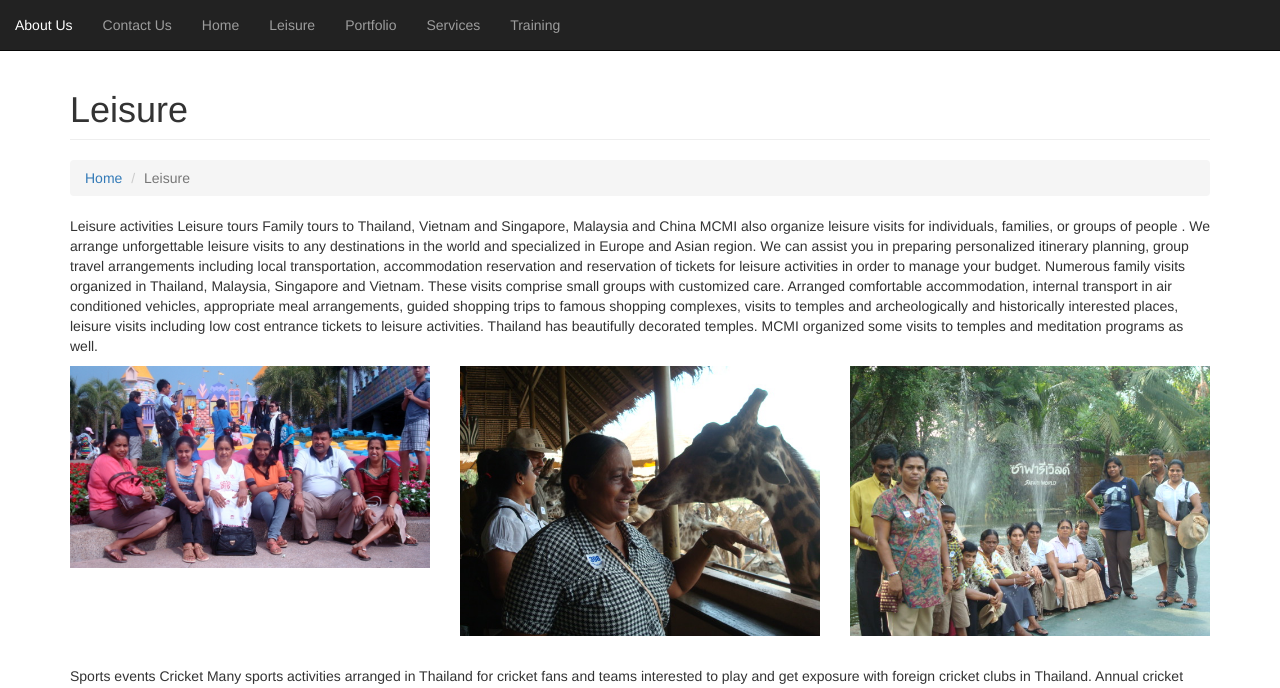
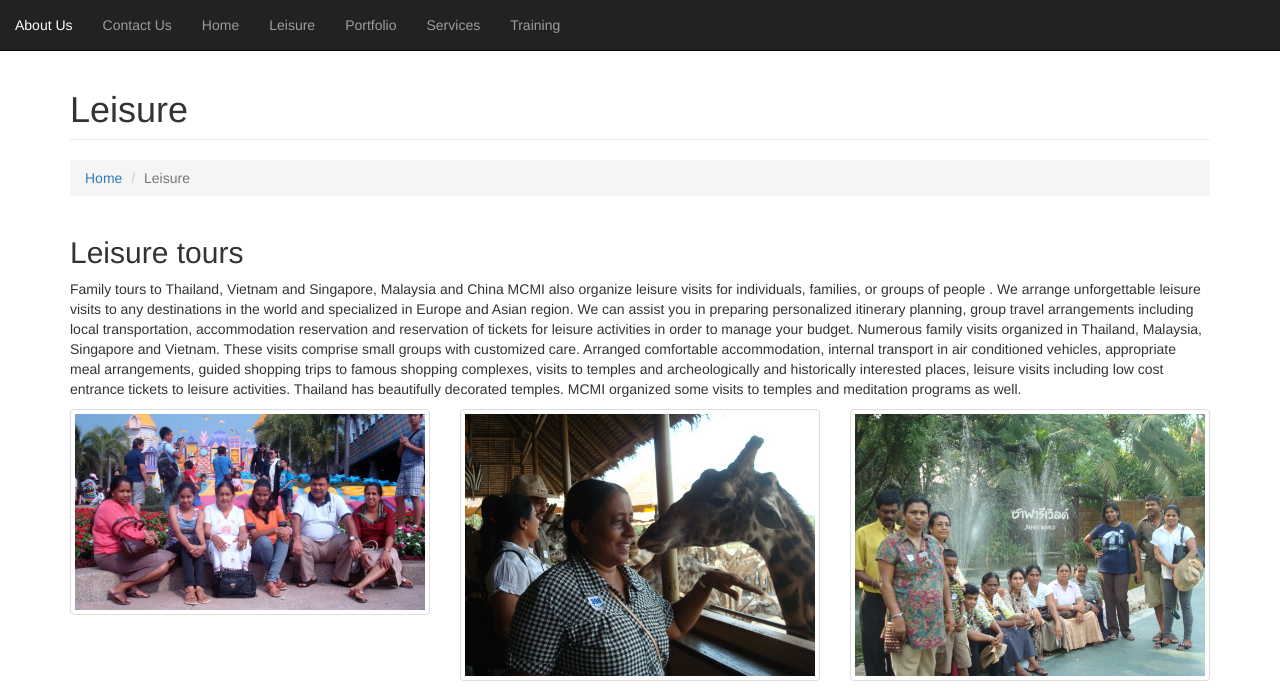
Before and after one commit to beyond2013/mcmi, a Jekyll site: the page built from leisure.html, in a window 1280 px wide and 1400 px high. Shown: the top 688 px of the window. Built offline with Jekyll 4.4.1, drawn with Linux system fonts in a browser that asks for light colours; some of the changed text lies outside the part shown.

Commit message:
leisure photos in place

```diff
--- a/leisure.html
+++ b/leisure.html
@@ -2,9 +2,10 @@
 layout: default
 title: Leisure
 ---
-<p>
-Leisure activities
-Leisure tours
+<div class="row">
+<div class="col-lg-12">
+<p class="lead">
+<h2>Leisure tours </h2>
 Family tours  to Thailand, Vietnam and Singapore, Malaysia and China
 MCMI also organize leisure visits for individuals, families, or groups of people
 . We arrange unforgettable leisure visits to any destinations in the world and
@@ -22,11 +23,14 @@ visits including low cost entrance tickets to leisure activities.
 
 Thailand has beautifully decorated temples. MCMI organized some visits to
 temples and meditation programs as well.
+</p>
+</div> <!-- col-lg-12 -->
+</div> <!-- row -->
 <div class="row">
 <div class="col-md-4 col-sm-6">
 <figure>
     <a href="{{site.baseurl}}/assets/images/leisure1.jpg">
-	   <img class="img-responsive img-portfolio img-hover" src="{{site.baseurl}}/assets/images/leisure1.jpg" alt="leisure trip image 1"/>
+	   <img class="img-responsive img-thumbnail img-hover" src="{{site.baseurl}}/assets/images/leisure1.jpg" alt="leisure trip image 1"/>
 	  <!-- <figcaption> Have to place a description of the pic here.</figcaption> -->
 	  </a>
 </figure>
@@ -34,7 +38,7 @@ temples and meditation programs as well.
 <div class="col-md-4 col-sm-6">
 <figure>
     <a href="{{site.baseurl}}/assets/images/leisure2.jpg">
-	   <img class="img-responsive img-portfolio img-hover" src="{{site.baseurl}}/assets/images/leisure2.jpg" alt="leisure trip image 2"/>
+	   <img class="img-responsive img-thumbnail img-hover" src="{{site.baseurl}}/assets/images/leisure2.jpg" alt="leisure trip image 2"/>
 	  <!-- <figcaption> Have to place a description of the pic here.</figcaption> -->
 	  </a>
 </figure>
@@ -42,14 +46,17 @@ temples and meditation programs as well.
 <div class="col-md-4 col-sm-6">
 <figure>
     <a href="{{site.baseurl}}/assets/images/leisure3.jpg">
-	   <img class="img-responsive img-portfolio img-hover" src="{{site.baseurl}}/assets/images/leisure3.jpg" alt="leisure trip image 3"/>
+	   <img class="img-responsive img-thumbnail img-hover" src="{{site.baseurl}}/assets/images/leisure3.jpg" alt="leisure trip image 3"/>
 	  <!-- <figcaption> Have to place a description of the pic here.</figcaption> -->
 	  </a>
 </figure>
 </div> <!-- col -->
 </div> <!-- row -->
-Sports events
-Cricket
+<div class="row">
+<div class="col-lg-12">
+<h2> Sports events </h2>
+<p class="lead">
+<h3> Cricket </h3>
 Many sports activities arranged in Thailand for cricket fans and teams
 interested to play and get exposure with foreign cricket clubs in Thailand.
 Annual cricket tournaments and friendly matches organized in Thailand for
@@ -58,11 +65,14 @@ blend with sports, leisure and shopping tours.
 Anuradhapura district cricket club visit to Bangkok in 2012
 SLN men’s cricket team visit to Bangkok in 2013/2014
 SLN women’s cricket team visit to Bangkok in 2014
+</p>
+</div> <!-- col -->
+</div> <!-- row -->
 <div class="row">
 <div class="col-md-4 col-sm-6">
 <figure>
     <a href="{{site.baseurl}}/assets/images/cricket1.jpg">
-	   <img class="img-responsive img-portfolio img-hover" src="{{site.baseurl}}/assets/images/cricket1.jpg" alt="sports event cricket image 1"/>
+	   <img class="img-responsive img-hover img-thumbnail" src="{{site.baseurl}}/assets/images/cricket1.jpg" alt="sports event cricket image 1"/>
 	  <!-- <figcaption> Have to place a description of the pic here.</figcaption> -->
 	  </a>
 </figure>
@@ -70,7 +80,7 @@ SLN women’s cricket team visit to Bangkok in 2014
 <div class="col-md-4 col-sm-6">
 <figure>
     <a href="{{site.baseurl}}/assets/images/cricket2.jpg">
-	   <img class="img-responsive img-portfolio img-hover" src="{{site.baseurl}}/assets/images/cricket2.jpg" alt="sports event cricket image 2"/>
+	   <img class="img-responsive img-thumbnail img-hover" src="{{site.baseurl}}/assets/images/cricket2.jpg" alt="sports event cricket image 2"/>
 	  <!-- <figcaption> Have to place a description of the pic here.</figcaption> -->
 	  </a>
 </figure>
@@ -78,20 +88,45 @@ SLN women’s cricket team visit to Bangkok in 2014
 <div class="col-md-4 col-sm-6">
 <figure>
     <a href="{{site.baseurl}}/assets/images/cricket3.jpg">
-	   <img class="img-responsive img-portfolio img-hover" src="{{site.baseurl}}/assets/images/cricket3.jpg" alt="sports event cricket image 3"/>
+	   <img class="img-responsive img-thumbnail img-hover" src="{{site.baseurl}}/assets/images/cricket3.jpg" alt="sports event cricket image 3"/>
 	  <!-- <figcaption> Have to place a description of the pic here.</figcaption> -->
 	  </a>
 </figure>
 </div> <!-- col -->
 </div> <!-- row -->
-Football
+<div class="row">
+<div class="col-lg-12">
+<p class="lead">
+<h3> Football </h3>
 MCMI organize football matches with some leading sports clubs and played in
 international standard football grounds in Thailand.
 SLN football team visit to Bangkok in 2013
+</p>
+</div> <!-- col -->
+</div> <!-- row -->
+<div class="row">
+<div class="col-md-4 col-sm-6">
 <figure>
-	<img src="{{site.baseurl}}/assets/images/football1.jpg"/>
-	<!-- <figcaption> Have to place a description of the pic here.</figcaption> -->
+    <a href="{{site.baseurl}}/assets/images/football1.jpg">
+	   <img class="img-responsive img-thumbnail img-hover" src="{{site.baseurl}}/assets/images/football1.jpg" alt="sports event football image 1"/>
+	  <!-- <figcaption> Have to place a description of the pic here.</figcaption> -->
+	  </a>
 </figure>
-Tennis
+</div> <!-- col -->
+<div class="col-md-4 col-sm-6">
+<figure>
+    <a href="{{site.baseurl}}/assets/images/football2.jpg">
+	   <img class="img-responsive img-thumbnail img-hover" src="{{site.baseurl}}/assets/images/football2.jpg" alt="sports event football image 2"/>
+	  <!-- <figcaption> Have to place a description of the pic here.</figcaption> -->
+	  </a>
+</figure>
+</div> <!-- col -->
+</div> <!-- row -->
+<div class="row">
+<div class="col-lg-12">
+<p class="lead">
+<h3> Tennis </h3>
 SLN men’s tennis team tour to Bangkok in 2013
 </p>
+</div> <!-- col -->
+</div> <!-- row -->
```
